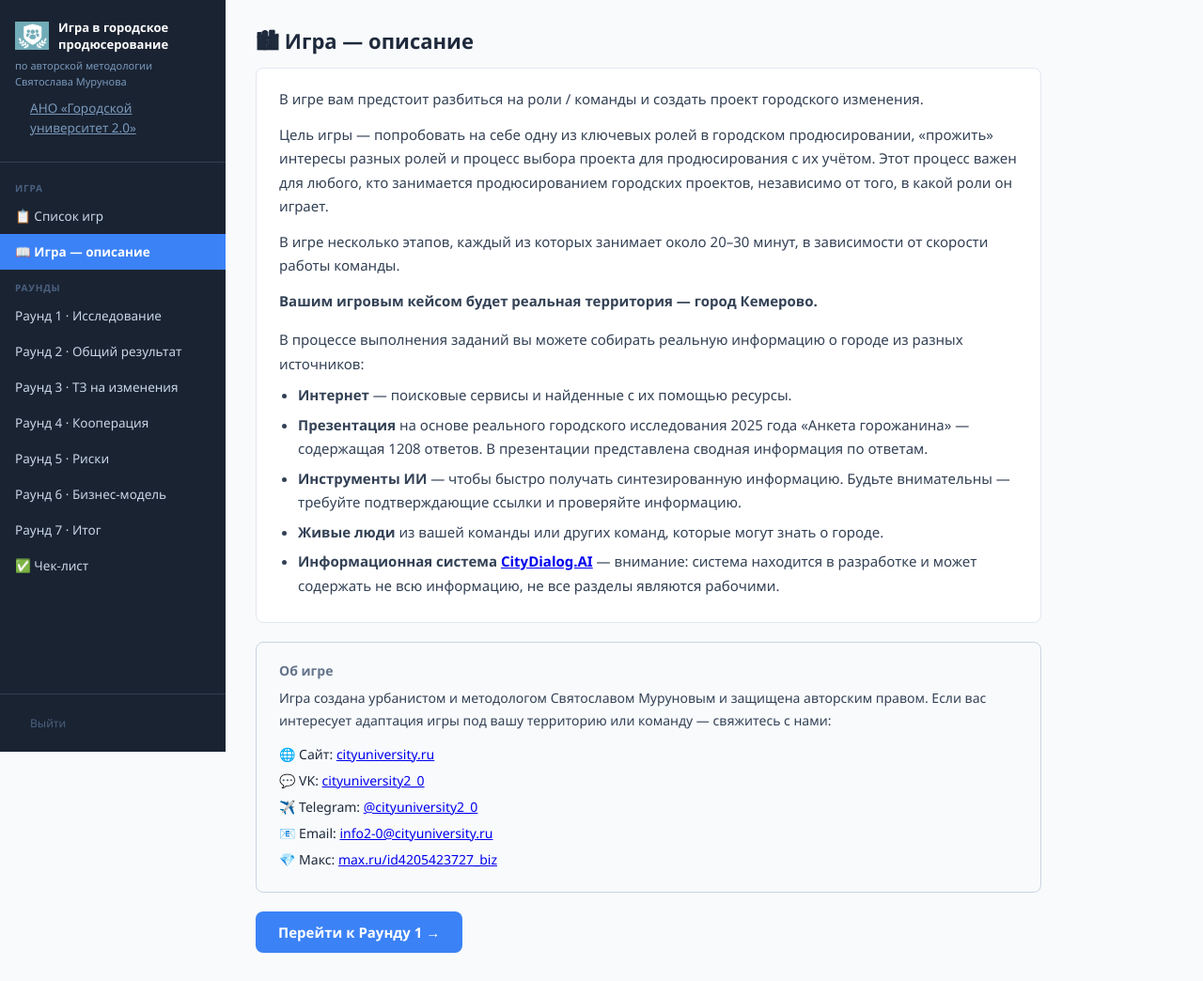
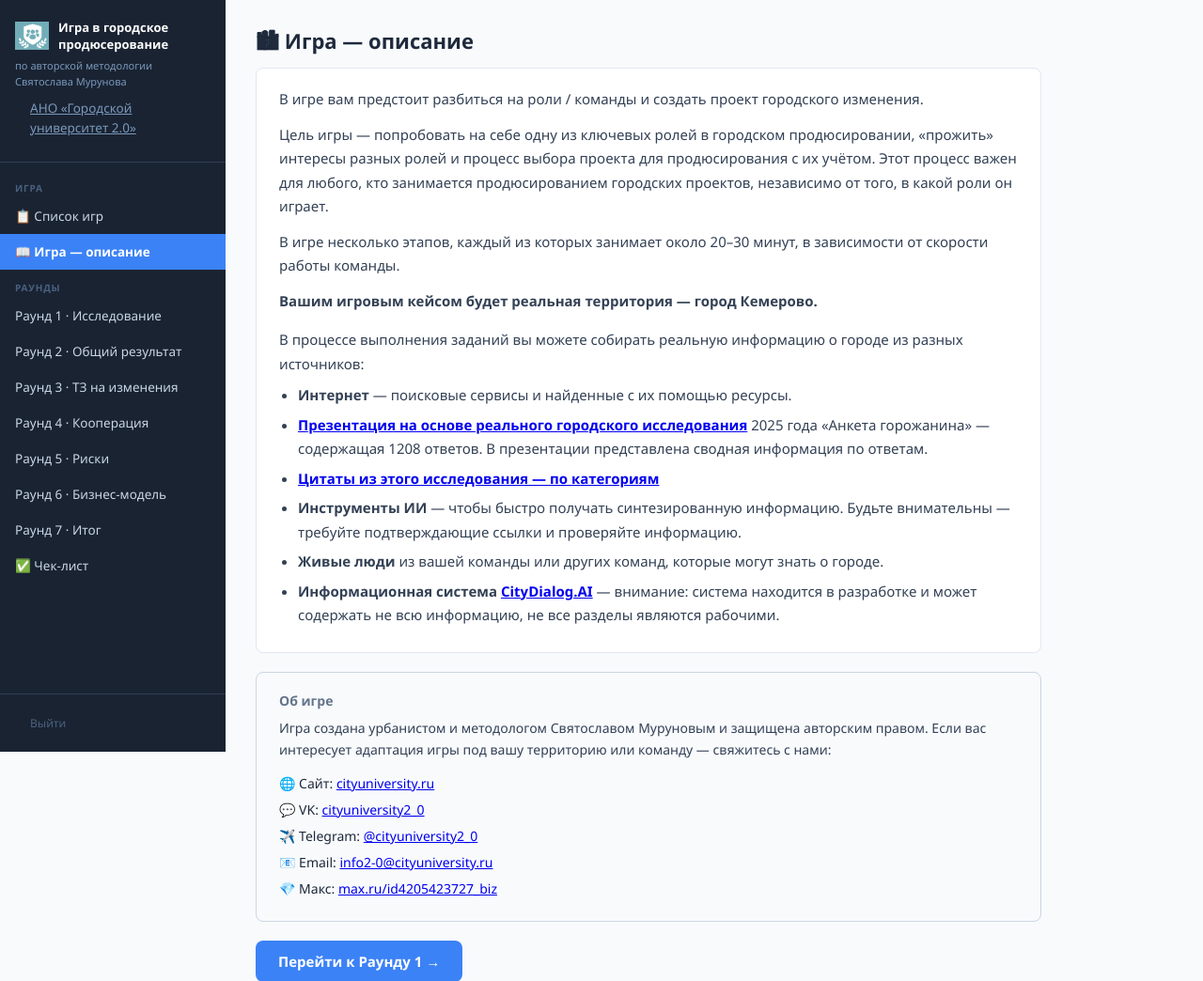
Before and after one commit to Aquamariss/city-game, a Flask app: page /game-info in a window 1280 px wide. Shown: the top 1044 px of the page at 94% size. Before the commit the page ends 1014 px from the top, so only its background shows below. Run offline with Flask 3, Linux system fonts and the light colour scheme; the visitor is signed in with stand-in values (Sample User, id 1); data that the repository does not hold is empty.

Commit message:
Add links to research presentation and quotes doc on game info page
- Wrap 'Презентация на основе реального городского исследования' with
  Google Drive link
- Add new bullet 'Цитаты из этого исследования — по категориям' with
  Google Docs link, immediately after the presentation item

Co-Authored-By: Claude Sonnet 4.6 <noreply@anthropic.com>

```diff
--- a/templates/game_info.html
+++ b/templates/game_info.html
@@ -21,7 +21,8 @@
 
     <ul style="margin-top:8px;">
       <li><strong>Интернет</strong> — поисковые сервисы и найденные с их помощью ресурсы.</li>
-      <li><strong>Презентация</strong> на основе реального городского исследования 2025 года «Анкета горожанина» — содержащая 1208 ответов. В презентации представлена сводная информация по ответам.</li>
+      <li><strong><a href="https://drive.google.com/file/d/1NB4wQDGwv1paiBfxg7xoDkyi2guRIA3q/view?usp=sharing" target="_blank">Презентация на основе реального городского исследования</a></strong> 2025 года «Анкета горожанина» — содержащая 1208 ответов. В презентации представлена сводная информация по ответам.</li>
+      <li><strong><a href="https://docs.google.com/document/d/1z8jSyuYQlUxu4I05hnUoKWTrAD1gbPNdQ5Ge_2YDLGY/edit?usp=drivesdk" target="_blank">Цитаты из этого исследования — по категориям</a></strong></li>
       <li><strong>Инструменты ИИ</strong> — чтобы быстро получать синтезированную информацию. Будьте внимательны — требуйте подтверждающие ссылки и проверяйте информацию.</li>
       <li><strong>Живые люди</strong> из вашей команды или других команд, которые могут знать о городе.</li>
       <li>
```
